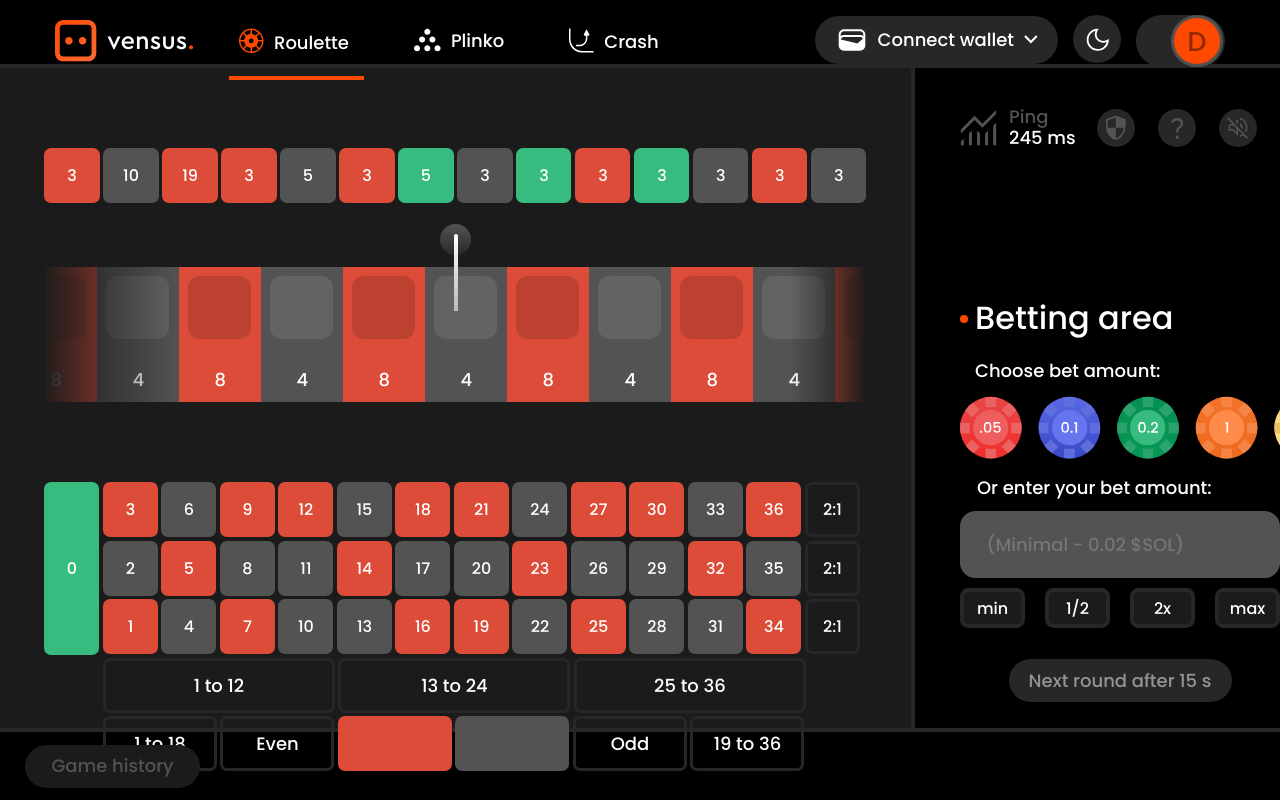
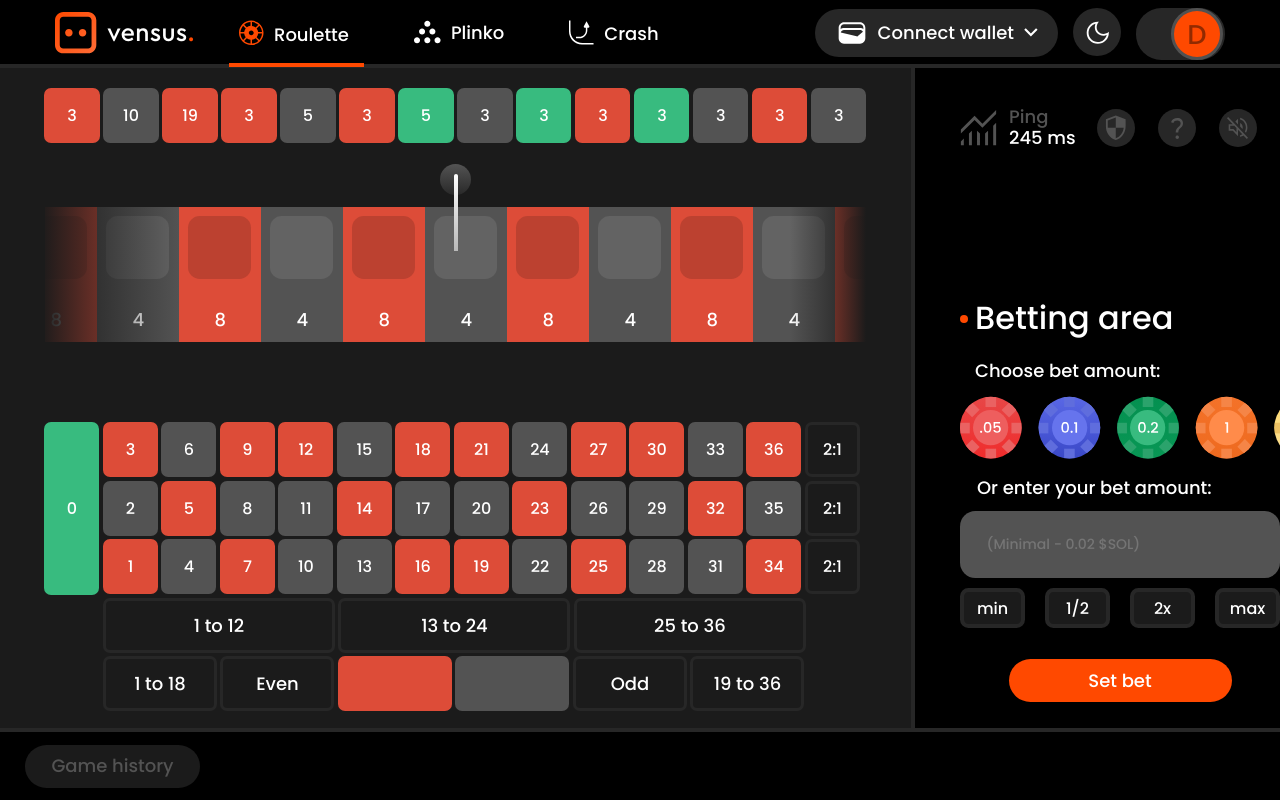
Before and after one commit to toomm17/last-vensus, a Vue app: page /roulette in a window 1280 px wide. Shown: the top 800 px of the page. Built offline with nearby package versions, Linux system fonts and the light colour scheme.

Commit message:
Add adaptive html css

```diff
--- a/package.json
+++ b/package.json
@@ -8,6 +8,7 @@
   },
   "dependencies": {
     "core-js": "^3.8.3",
+    "p5": "^1.5.0",
     "vue": "^3.2.13",
     "vue-router": "^4.0.3",
     "vuex": "^4.0.0"
--- a/src/components/betting-area/AppBetArea.vue
+++ b/src/components/betting-area/AppBetArea.vue
@@ -27,6 +27,14 @@
     @media screen and (max-width: 1480px) {
       width: 320px;
       margin-left: 45px;
+
+      .bet-input {
+        font-size: 14px;
+      }
+
+      .error::placeholder {
+        font-size: 10px;
+      }
     }
 
     @media screen and (max-width: 1160px) {
@@ -66,16 +74,6 @@
     margin-left: 17px;
   }
 
-  .bet-input {
-    width: 100%;
-    height: 67.2px;
-    margin-top: 10px;
-    background: #535353;
-    border-radius: 15.4px;
-    padding-left: 26.6px;
-    color: #949494;
-  }
-
   .betting-buttons-row {
     margin-top: 10px;
     display: flex !important;
@@ -108,18 +106,6 @@
       transform: translateY(-2px);
     }
   }
-
-  .accept-bet-btn {
-    width: 193px;
-    height: 43px;
-    margin: 31px auto;
-    background: #ff4900;
-    border-radius: 24.5px;
-    display: flex;
-    justify-content: center;
-    align-items: center;
-    cursor: pointer;
-  }
 }
 </style>
 
--- a/src/components/betting-area/BetInputArea.vue
+++ b/src/components/betting-area/BetInputArea.vue
@@ -5,7 +5,13 @@
   <div class="betting-form__description" v-if="this.game == 'Roulette'">
     Or enter your bet amount:
   </div>
-  <input type="number" class="bet-input" placeholder="(Minimal - 0.02 $SOL)" />
+  <input
+    type="number"
+    class="bet-input"
+    :class="{ error: hasError }"
+    :placeholder="inputPlaceholder"
+    ref="betInput"
+  />
   <div class="betting-buttons-row">
     <div class="betting-button">
       <div class="inside-text">min</div>
@@ -20,18 +26,40 @@
       <div class="inside-text">max</div>
     </div>
   </div>
-  <div
-    class="accept-bet-btn roulette-btn disabled"
-    disabled="disabled"
-    v-if="this.game == 'Roulette'"
-  >
-    Next round after 15 s
+  <div class="accept-bet-btn roulette-btn" v-if="this.game == 'Roulette'" @click="this.clickBetBtn">
+    Set bet
   </div>
-  <div class="accept-bet-btn plinko-btn" v-if="this.game == 'Plinko'">Run one ball</div>
-  <div class="accept-bet-btn crash-btn" v-if="this.game == 'Crash'">Set bet (next round)</div>
+  <div class="accept-bet-btn plinko-btn" v-if="this.game == 'Plinko'" @click="this.clickBetBtn">
+    Run one ball
+  </div>
+  <div class="accept-bet-btn crash-btn" v-if="this.game == 'Crash'" @click="this.clickBetBtn">
+    Set bet (next round)
+  </div>
 </template>
 
 <style lang="scss" scoped>
+.bet-input {
+  width: 100%;
+  height: 67.2px;
+  margin-top: 10px;
+  background: #535353;
+  border-radius: 15.4px;
+  padding-left: 26.6px;
+  color: #949494;
+}
+
+.accept-bet-btn {
+  width: 193px;
+  height: 43px;
+  margin: 31px auto;
+  background: #ff4900;
+  border-radius: 24.5px;
+  display: flex;
+  justify-content: center;
+  align-items: center;
+  cursor: pointer;
+}
+
 .roulette-btn {
   width: 223px !important;
 }
@@ -44,6 +72,17 @@
   background: #272727 !important;
   color: #949494 !important;
 }
+
+.error {
+  background: #000000 !important;
+  border: 4.2px solid #ff4900;
+  border-radius: 15.4px !important;
+}
+
+.error::placeholder {
+  color: #ff4900;
+  font-size: 12px;
+}
 </style>
 
 <script>
@@ -54,5 +93,21 @@ export default {
       required: false,
     },
   },
+
+  data() {
+    return {
+      hasError: false,
+      inputPlaceholder: '(Minimal - 0.02 $SOL)',
+    };
+  },
+
+  methods: {
+    clickBetBtn() {
+      this.$refs.betInput.value = '';
+      const newPlaceholder = "Sorry, vensus don't have money, please try again later";
+      this.hasError = true;
+      this.inputPlaceholder = newPlaceholder;
+    },
+  },
 };
 </script>
--- a/src/components/header/AppHeader.vue
+++ b/src/components/header/AppHeader.vue
@@ -36,10 +36,6 @@
   position: absolute;
   right: 55px;
   top: 15px;
-
-  @media screen and (max-width: 1480px) {
-    // margin-left: 0;
-  }
 
   @media screen and (max-width: 1160px) {
     margin-left: 50px;
@@ -80,6 +76,12 @@
     margin-left: 10px;
   }
 }
+
+@media screen and (max-height: 850px) {
+  .header__login {
+    top: 8px;
+  }
+}
 </style>
 
 <script>
--- a/src/components/header/AppLogo.vue
+++ b/src/components/header/AppLogo.vue
@@ -14,6 +14,10 @@
   align-items: center;
   top: 20px;
 
+  @media screen and (max-height: 850px) {
+    top: 12px;
+  }
+
   span {
     font-family: 'CeraPro';
     font-size: 25.5px;
@@ -29,11 +33,3 @@
   }
 }
 </style>
-
-<script>
-export default {
-  data() {
-    return {};
-  },
-};
-</script>
--- a/src/components/header/AppUrls.vue
+++ b/src/components/header/AppUrls.vue
@@ -81,6 +81,10 @@
     }
   }
 
+  @media screen and (max-height: 850px) {
+    top: 15px;
+  }
+
   .header__nav-link:hover {
     svg,
     path {
@@ -97,6 +101,10 @@
     background: #ff4900;
     margin-top: 20px;
     margin-left: -10px;
+
+    @media screen and (max-height: 850px) {
+      top: 15px;
+    }
   }
 
   .router-link-active::after {
@@ -108,6 +116,10 @@
     background: #ff4900;
     margin-top: 20px;
     margin-left: -10px;
+
+    @media screen and (max-height: 850px) {
+      margin-top: 15px;
+    }
   }
 
   .router-link-active svg,
--- a/src/views/PlinkoView.vue
+++ b/src/views/PlinkoView.vue
@@ -1,9 +1,10 @@
 <template>
   <app-header />
-
   <div class="content">
     <div class="game-area">
-      <h1>Plinko</h1>
+      <div class="game-container">
+        <h1>Plinko</h1>
+      </div>
     </div>
     <app-bet-area game="Plinko" />
   </div>
--- a/src/views/RouletteView.vue
+++ b/src/views/RouletteView.vue
@@ -92,6 +92,14 @@
     margin: 80px auto;
   }
 }
+
+@media screen and (max-height: 850px) {
+  .game-area {
+    .game-container {
+      margin: 20px auto;
+    }
+  }
+}
 </style>
 
 <script>
```
Also changed, not shown: src/components/plinko/Game.vue (added, +16 -0 lines), src/services/games/plinko/setup.js (added, +7 -0 lines), src/services/games/plinko/game.js (added), src/services/games/plinko/scene.js (added), 1 other file (tests, documents, lock files or other folders).
